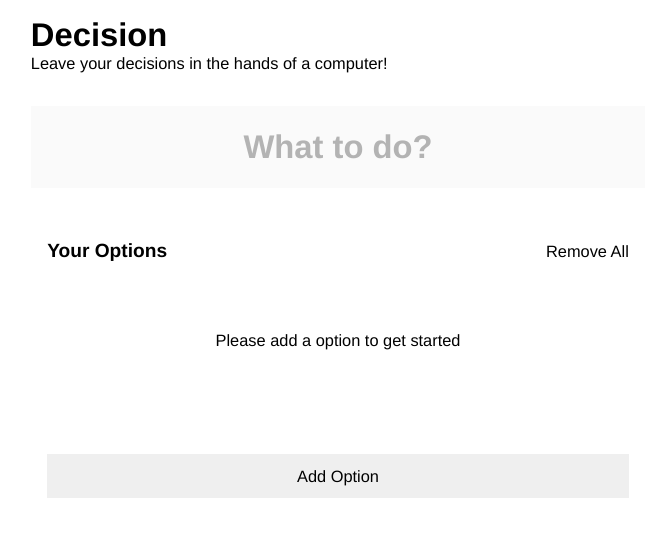
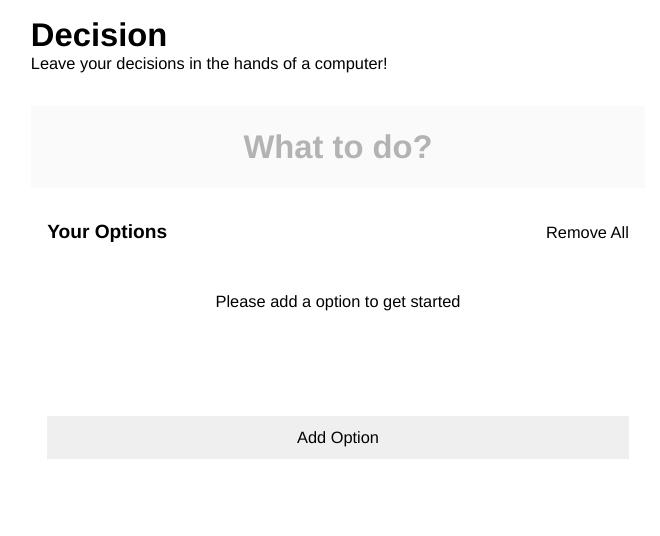
Before and after one commit to KeKam/decision-app, a React (Create React App) app: page / in a window 1280 px wide. Shown: the top 536 px of the page, without its empty margins (302-962 px from the left). Built offline with nearby package versions, Linux system fonts and the light colour scheme.

Commit message:
Fix typo

```diff
--- a/src/styles/components/_widget.scss
+++ b/src/styles/components/_widget.scss
@@ -15,5 +15,5 @@
 }
 
 .widget-title {
-  marign: 0;
+  margin: 0;
 }
```
